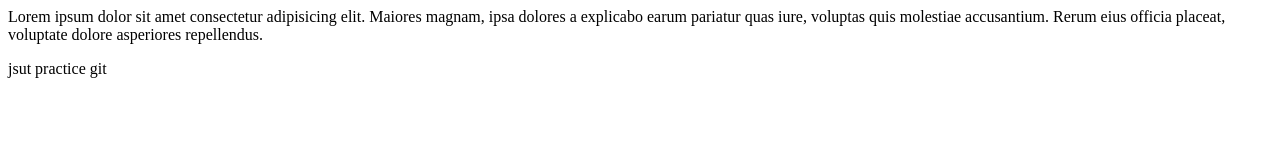
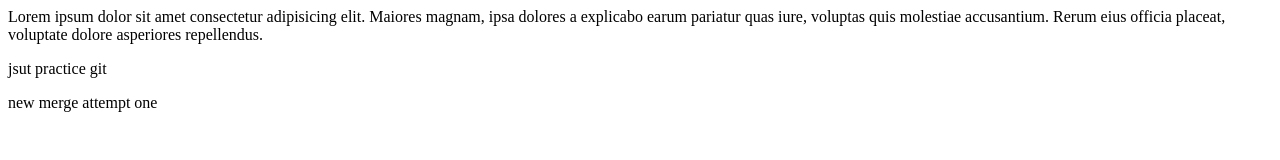
Before and after one commit to Vineeth-2040/gitdemo, a plain HTML site: page index.html in a window 1280 px wide. Drawn offline with Linux system fonts and the light colour scheme.

Commit message:
testing2

```diff
--- a/index.html
+++ b/index.html
@@ -1,2 +1,3 @@
 <p>Lorem ipsum dolor sit amet consectetur adipisicing elit. Maiores magnam, ipsa dolores a explicabo earum pariatur quas iure, voluptas quis molestiae accusantium. Rerum eius officia placeat, voluptate dolore asperiores repellendus.</p>
 jsut practice git
+<p>new merge attempt one</p>
```
